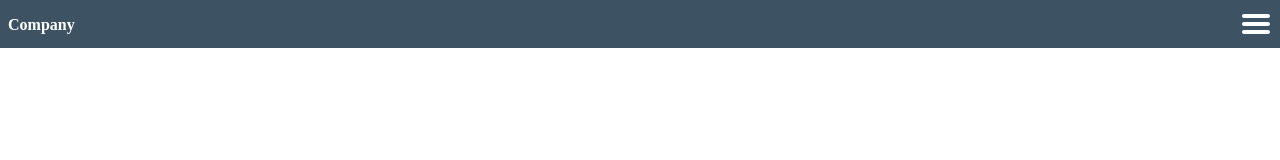
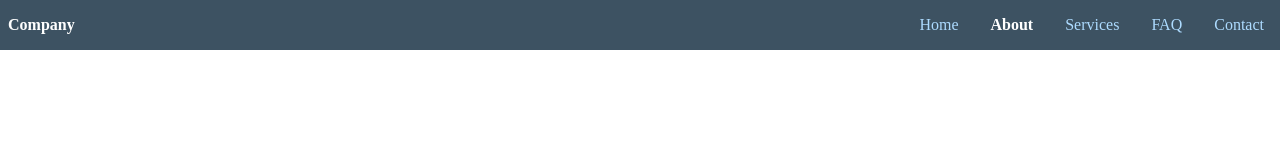
Before and after one commit to tavolafourcade/headerSeactionResponsiveNavigation, a plain HTML site: page index.html in a window 1280 px wide. Drawn offline with Linux system fonts and the light colour scheme.

Commit message:
Add media query for a min-width of 500px to display the li elements inline. Also added a meta tag for the viewport in order to check the responsiveness correctly

```diff
--- a/index.css
+++ b/index.css
@@ -26,13 +26,13 @@ a.logo {
 }
 
 nav {
-  visibility: hidden;
   position: fixed;
   top: 0;
   right: 0;
   height: 100vh;
   background: #1d2226;
   width: 66%;
+  visibility: hidden;
 }
 
 .exit {
@@ -68,3 +68,37 @@ li a {
 li a:hover {
   background: #2e363d;
 }
+
+@media (min-width: 500px) {
+  .open,
+  .exit {
+    display: none;
+  }
+
+  nav {
+    visibility: unset;
+    position: unset;
+    height: auto;
+    background: none;
+    padding: 0;
+    margin: 0;
+  }
+
+  ul {
+    display: flex;
+    margin-top: auto;
+    width: auto;
+    float: right;
+    margin: 0;
+  }
+
+  ul li a {
+    color: #addbff;
+    display: block;
+    padding: 1em;
+  }
+
+  .active a {
+    color: white;
+  }
+}
--- a/index.html
+++ b/index.html
@@ -2,6 +2,7 @@
 <html lang="en">
 <head>
   <link rel="stylesheet" href="index.css">
+  <meta name="viewport" content="width=device-width, initial-scale=1">
 </head>
 <body>
   <header>
```
